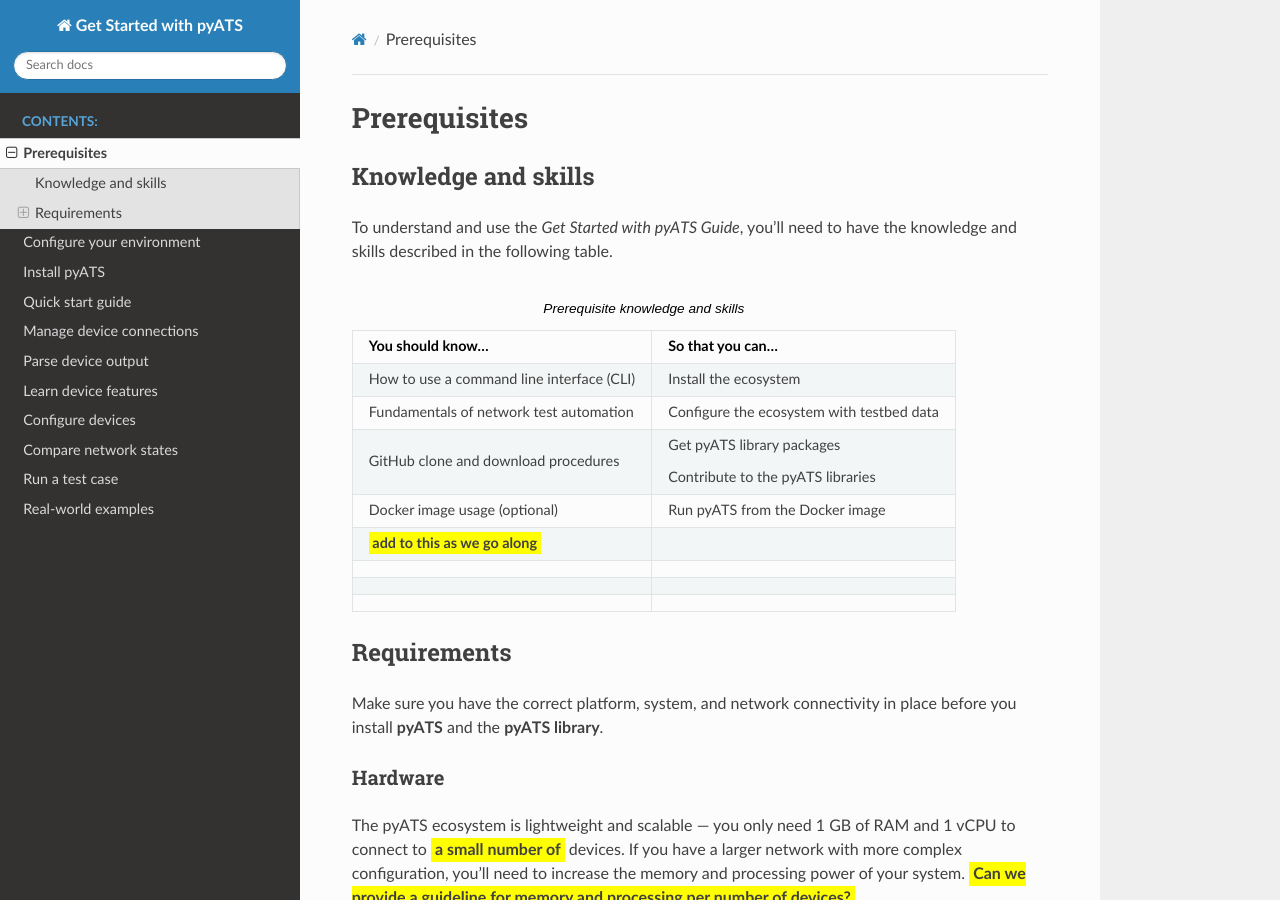
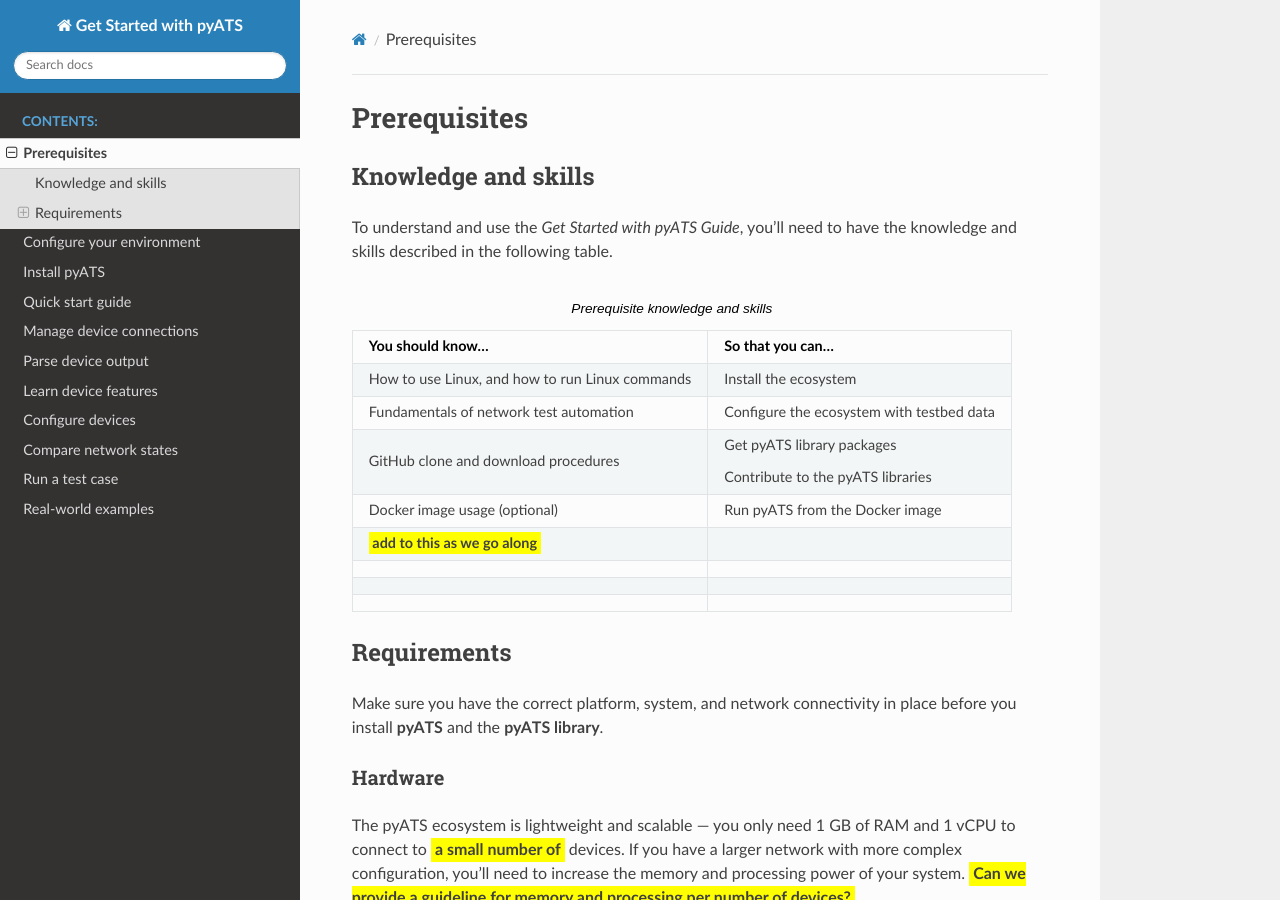
Before and after one commit to CiscoTestAutomation/getting-started, a Sphinx documentation site: the page built from source/prereqs/Prerequisites.rst, in a window 1280 px wide and 900 px high. Built offline with Sphinx 7.4.7 and the Read the Docs theme 2.0.0, drawn with Linux system fonts in a browser that asks for light colours; pages that are not in the unit, such as notebooks, are missing from menus.

Commit message:
Changed as per JB's pull request comment.

```diff
--- a/source/prereqs/Prerequisites.rst
+++ b/source/prereqs/Prerequisites.rst
@@ -10,7 +10,7 @@
 .. csv-table:: Prerequisite knowledge and skills
    :header: "You should know...", "So that you can..."
 
-   "How to use a command line interface (CLI)", "Install the ecosystem"
+   "How to use Linux, and how to run Linux commands", "Install the ecosystem"
    "Fundamentals of network test automation", "Configure the ecosystem with testbed data"
    "GitHub clone and download procedures", "Get |library| packages |br| |br| Contribute to the |pyATS| libraries"
    "Docker image usage (optional)", "Run |pyATS| from the Docker image"
```
